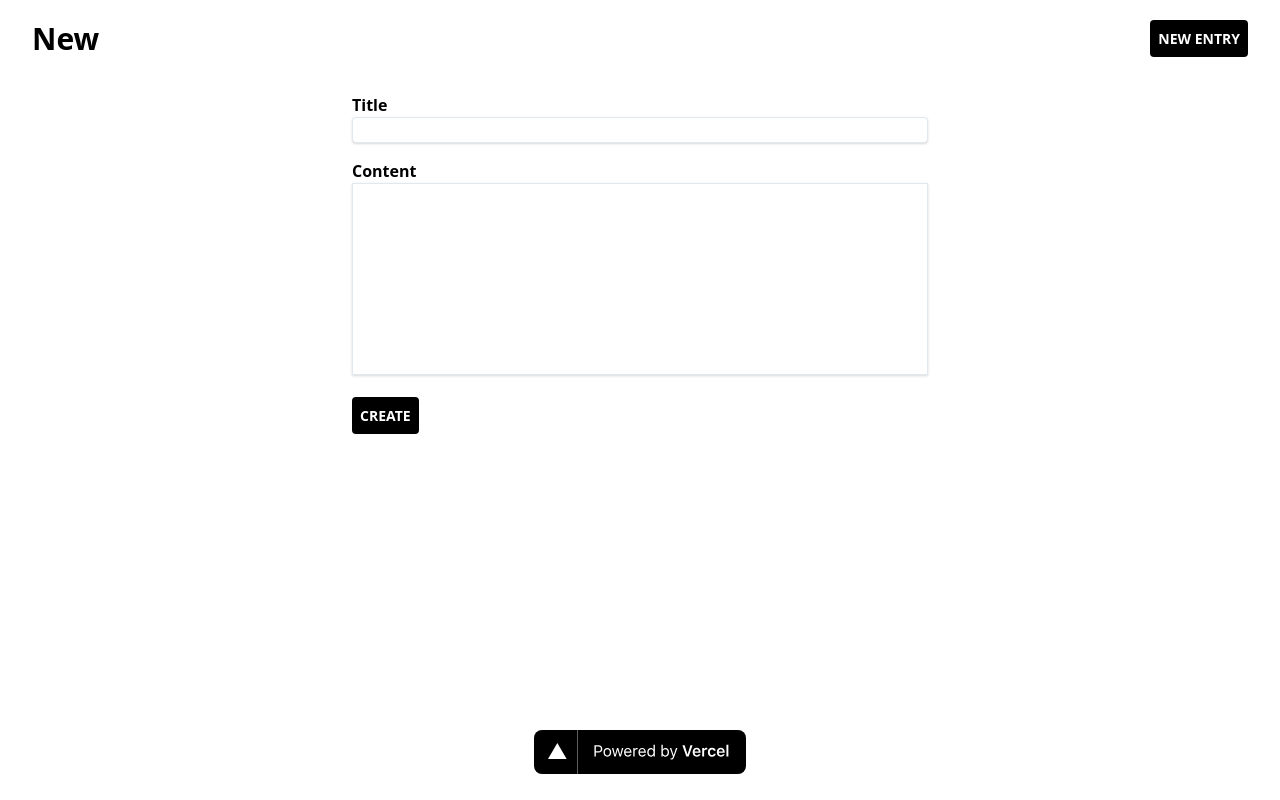
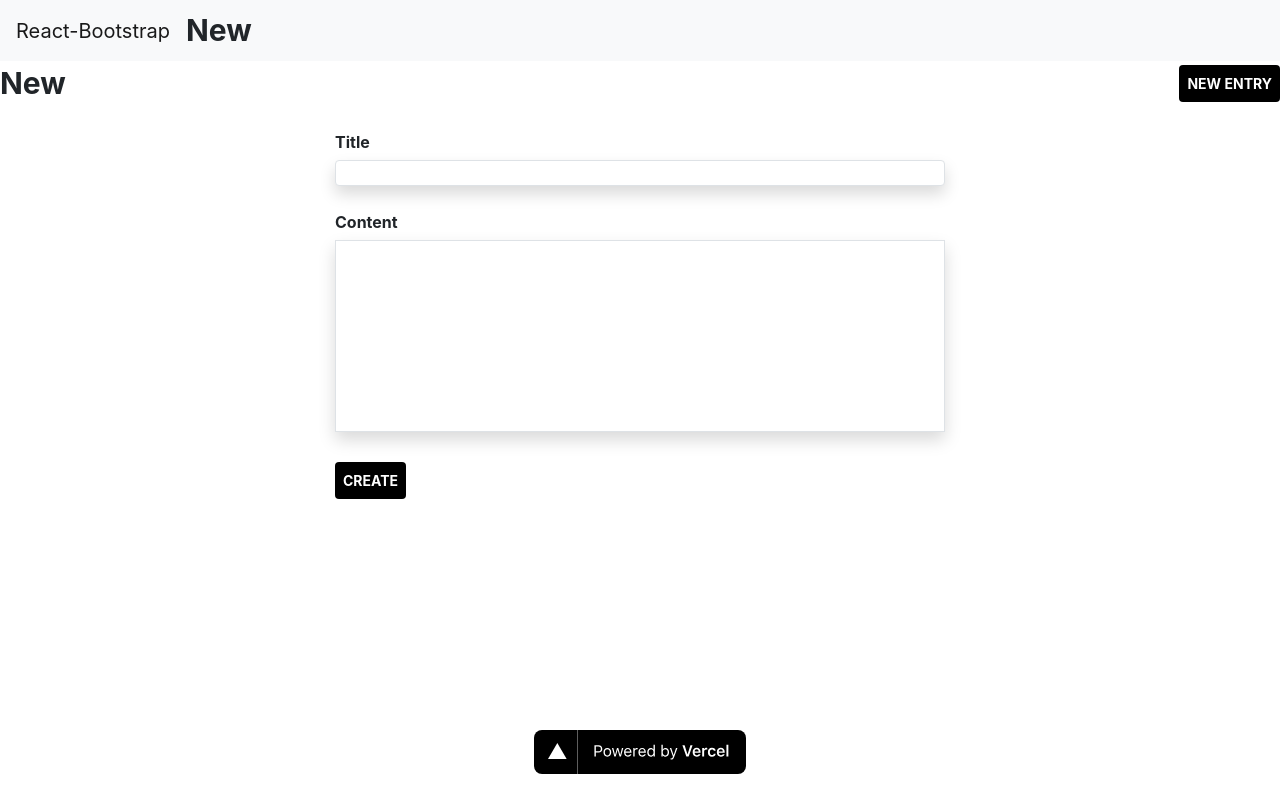
Before and after one commit to axelobscura/next-mysql, a Next.js app: page /new in a window 1280 px wide. Built offline with nearby package versions, Linux system fonts and the light colour scheme.

Commit message:
Bootstrap

```diff
--- a/components/container/index.tsx
+++ b/components/container/index.tsx
@@ -1,5 +1,5 @@
 function Container({ className = '', children }) {
-  return <div className={'container mx-auto px-8 ' + className}>{children}</div>
+  return <div className={'container-fluid mx-auto px-0' + className}>{children}</div>
 }
 
 export default Container
--- a/components/nav/index.tsx
+++ b/components/nav/index.tsx
@@ -2,9 +2,21 @@ import Link from 'next/link'
 import Container from '@/components/container'
 import ButtonLink from '@/components/button-link'
 
+import Navbar from 'react-bootstrap/Navbar'
+
+
 export default function Nav({ title = 'Entries' }) {
   return (
-    <Container className="py-4">
+    <Container>
+      <Navbar bg="light" expand="lg">
+        <Navbar.Brand><Link href="/">React-Bootstrap</Link></Navbar.Brand>
+        <Navbar.Toggle aria-controls="basic-navbar-nav" />
+        <Navbar.Collapse id="basic-navbar-nav">
+          <Link href="/">
+            <a className="font-bold text-3xl">{title}</a>
+          </Link>
+        </Navbar.Collapse>
+      </Navbar>
       <nav>
         <div className="flex justify-between items-center">
           <Link href="/">
--- a/package.json
+++ b/package.json
@@ -8,11 +8,14 @@
     "migrate": "node scripts/migrate-db.js"
   },
   "dependencies": {
+    "@types/react-dom": "^17.0.0",
     "bad-words": "^3.0.4",
+    "bootstrap": "^4.5.3",
     "clsx": "^1.1.1",
     "dotenv": "^8.2.0",
     "next": "latest",
     "react": "^17.0.1",
+    "react-bootstrap": "^1.4.0",
     "react-dom": "^17.0.1",
     "react-loading-skeleton": "^2.1.1",
     "serverless-mysql": "^1.5.4",
@@ -21,7 +24,7 @@
   },
   "devDependencies": {
     "@types/node": "^14.14.6",
-    "@types/react": "^16.9.55",
+    "@types/react": "^16.14.2",
     "postcss-flexbugs-fixes": "4.2.1",
     "postcss-preset-env": "^6.7.0",
     "tailwindcss": "^1.7.4",
--- a/pages/_app.tsx
+++ b/pages/_app.tsx
@@ -1,3 +1,4 @@
+import 'bootstrap/dist/css/bootstrap.min.css';
 import '../styles/index.css'
 import Footer from '@/components/footer'
 
```
Also changed, not shown: 2 other files (tests, documents, lock files or other folders).
